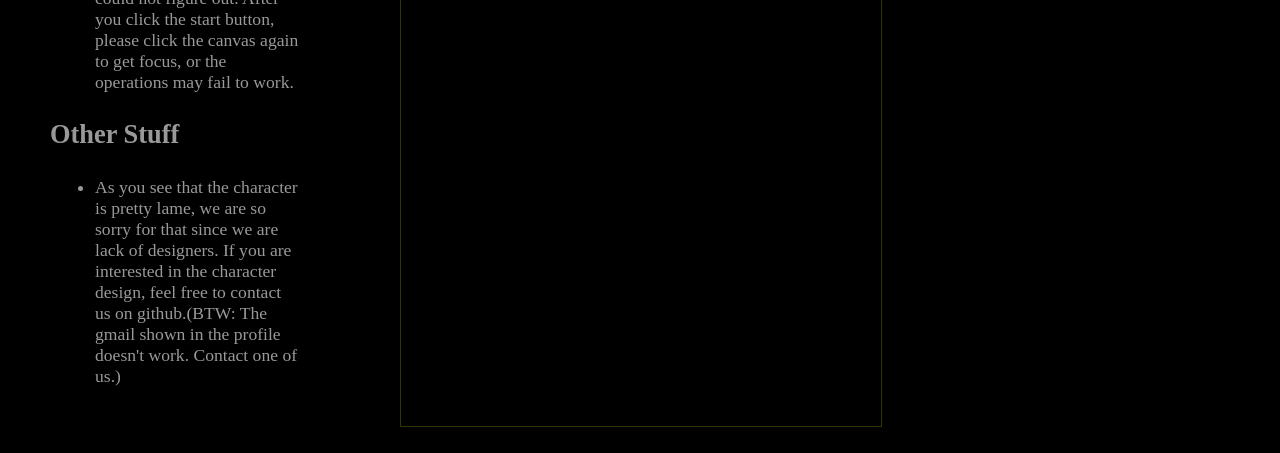
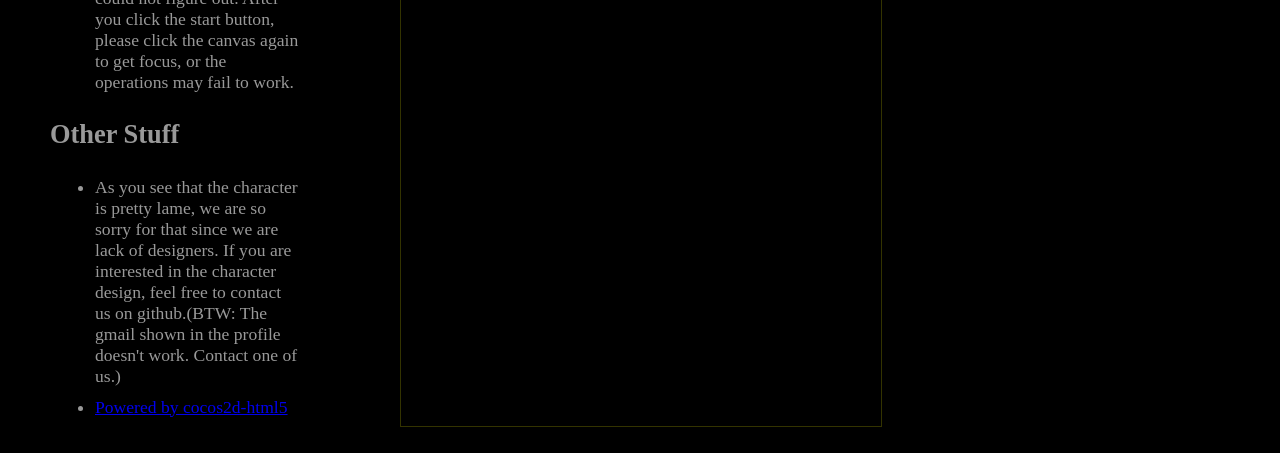
Before and after one commit to BufferSpace/NaughtySquirrel, a plain HTML site: page index.html in a window 1280 px wide. Shown: the part 303-756 px from the top of the page. Drawn offline with Linux system fonts and the light colour scheme; a script that the page names is missing.

Commit message:
Update index.html

```diff
--- a/index.html
+++ b/index.html
@@ -45,6 +45,7 @@
     <p class="title">Other Stuff</p>
     <ul>
       <li>As you see that the character is pretty lame, we are so sorry for that since we are lack of designers. If you are interested in the character design, feel free to contact us on github.(BTW: The gmail shown in the profile doesn't work. Contact one of us.)</li>
+      <li><a href="https://github.com/cocos2d/cocos2d-html5">Powered by cocos2d-html5</a></li>
   </ul>
 
   </div>
```
